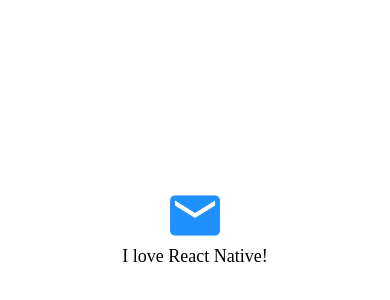
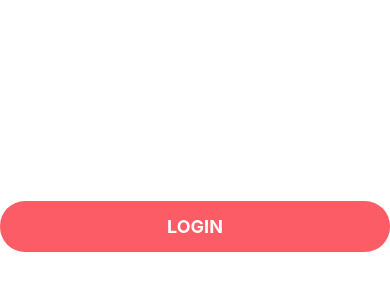
Before and after one commit to Dev-Davis/DoneWithIt, a React Native app: screen / in a window 390 px wide. Shown: the part 196-496 px from the top of the page. Built offline with nearby package versions, Linux system fonts and the light colour scheme.

Commit message:
Login button

```diff
--- a/App.js
+++ b/App.js
@@ -1,10 +1,10 @@
 import React from 'react';
 import { View } from 'react-native';
-import { MaterialCommunityIcons } from '@expo/vector-icons'
+// import { MaterialCommunityIcons } from '@expo/vector-icons'
 
 // import WelcomeScreen from './app/screens/WelcomeScreen';
 // import ViewImageScreen from './app/screens/ViewImageScreen';
-import AppText from './app/components/AppText/AppText';
+import AppButton from './app/components/AppButton'
 
 //<Heading> My Heading</Heading>
 export default function App() {
@@ -15,20 +15,8 @@
         justifyContent: 'center',
         alignItems: 'center',
       }}
-      >
-
-      <View style={{
-        flex: 1,
-        justifyContent: 'center',
-        alignItems: 'center',
-      }}
-      >
-
-      <MaterialCommunityIcons name="email" size={60} color="dodgerblue" />
-
-        <AppText>I love React Native!</AppText>
-      </View>
-
-    </View>
+    >
+      <AppButton title="Login" />
+     </View>
   );
 }
--- /dev/null
+++ b/app/components/AppButton.js
@@ -0,0 +1,30 @@
+import React from 'react'
+import { View, Text, StyleSheet } from 'react-native'
+
+import Colors from '../config/colors';
+
+export default function AppButton({title}) {
+    return (
+        <View style={styles.button}>
+            <Text style={styles.text}>{title}</Text>
+        </View>
+    )
+}
+
+
+const styles = StyleSheet.create({
+    button: {
+      backgroundColor: Colors.primary,
+      borderRadius: 25,
+      justifyContent: 'center',
+      alignItems: 'center',
+      padding: 15,
+      width: '100%',
+    },
+    text: {
+        color: Colors.white,
+        fontSize: 18,
+        textTransform: 'uppercase',
+        fontWeight: 'bold'
+    }
+  })
```
